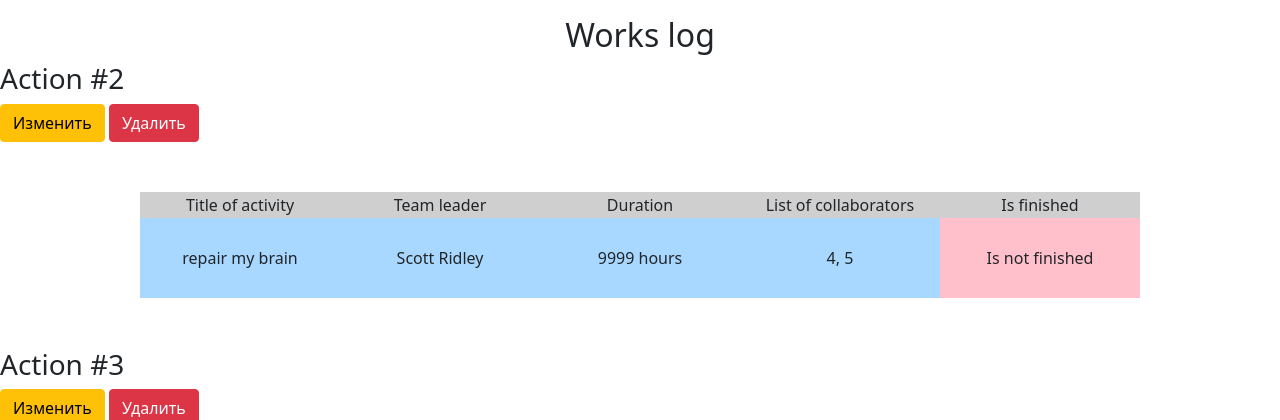
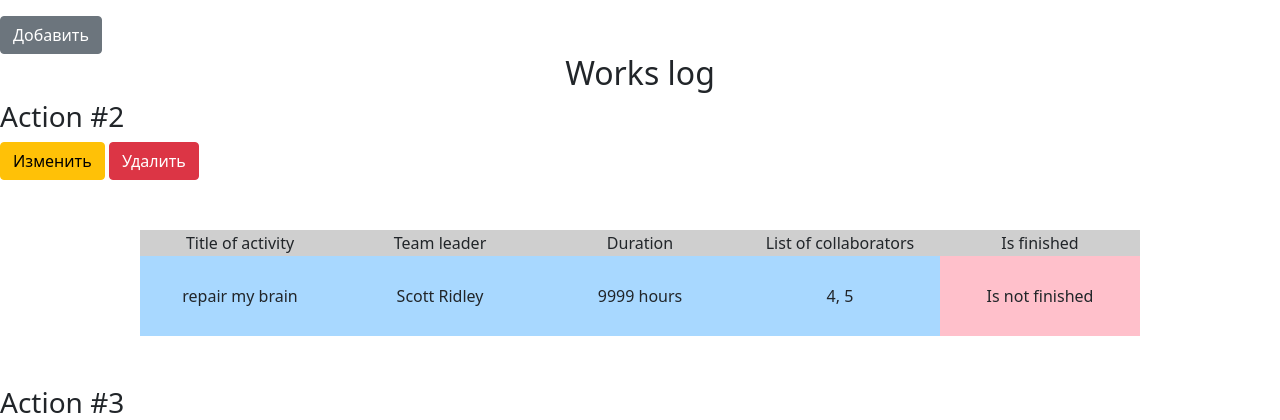
Before and after one commit to Milk-Gang123/Yandex_web, a Flask app: page / in a window 1280 px wide. Shown: the part 177-597 px from the top of the page. Run offline with Flask 2, Linux system fonts and the light colour scheme; a user stored in the database is signed in; data comes from the database, SQL or seed files in the repository.

Commit message:
site zip added

```diff
--- a/ORL/templates/job_log.html
+++ b/ORL/templates/job_log.html
@@ -1,6 +1,10 @@
 {% extends "base.html" %}
 
 {% block content %}
+
+{% if current_user.is_authenticated %}
+<a href="/addjob" class="btn btn-secondary">Добавить</a>
+{% endif %}
 <h2 align="center">Works log</h2>
 {% for i in jobs %}
     <h3>Action #{{ i[0] }}</h3>
```
Also changed, not shown: 1 other file.
